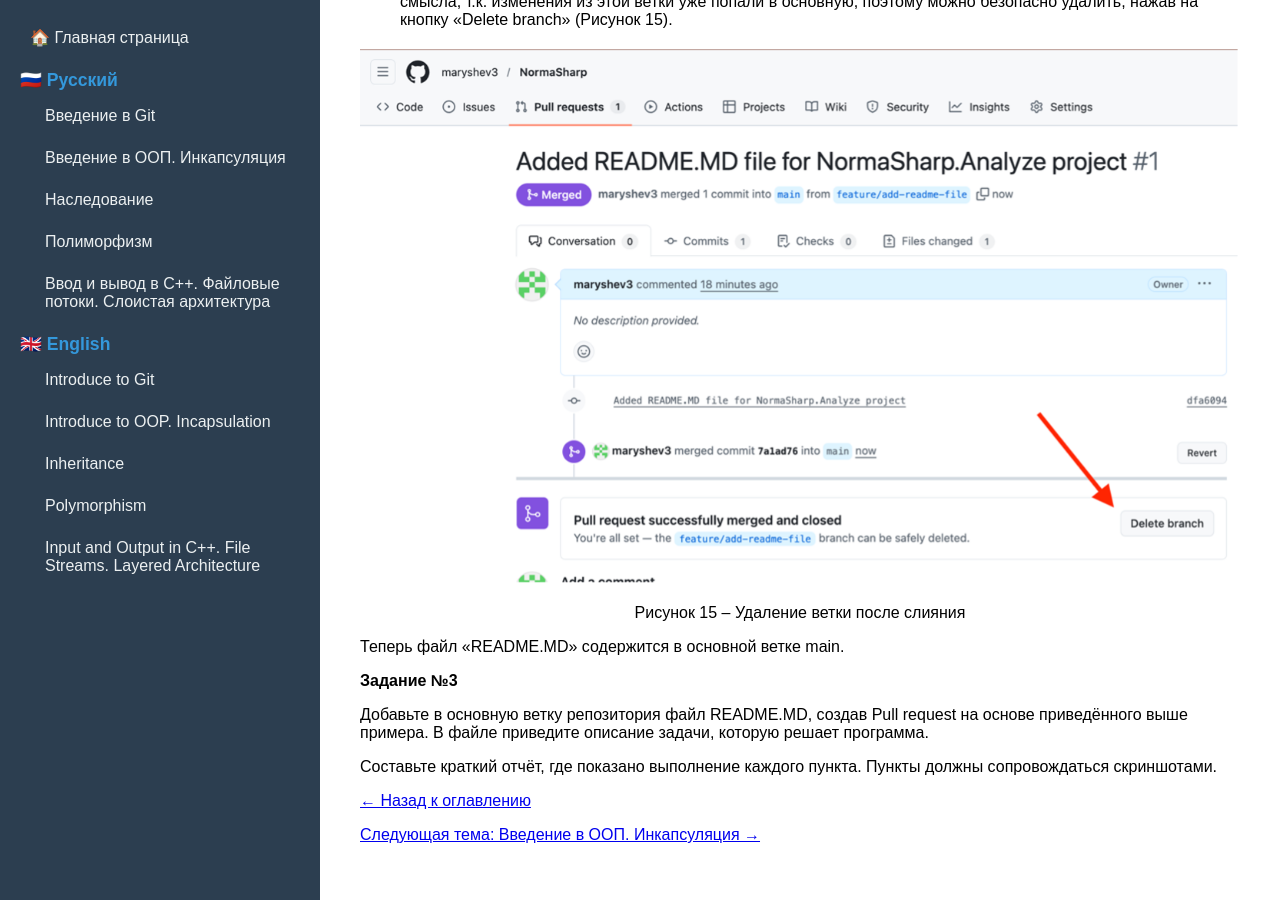
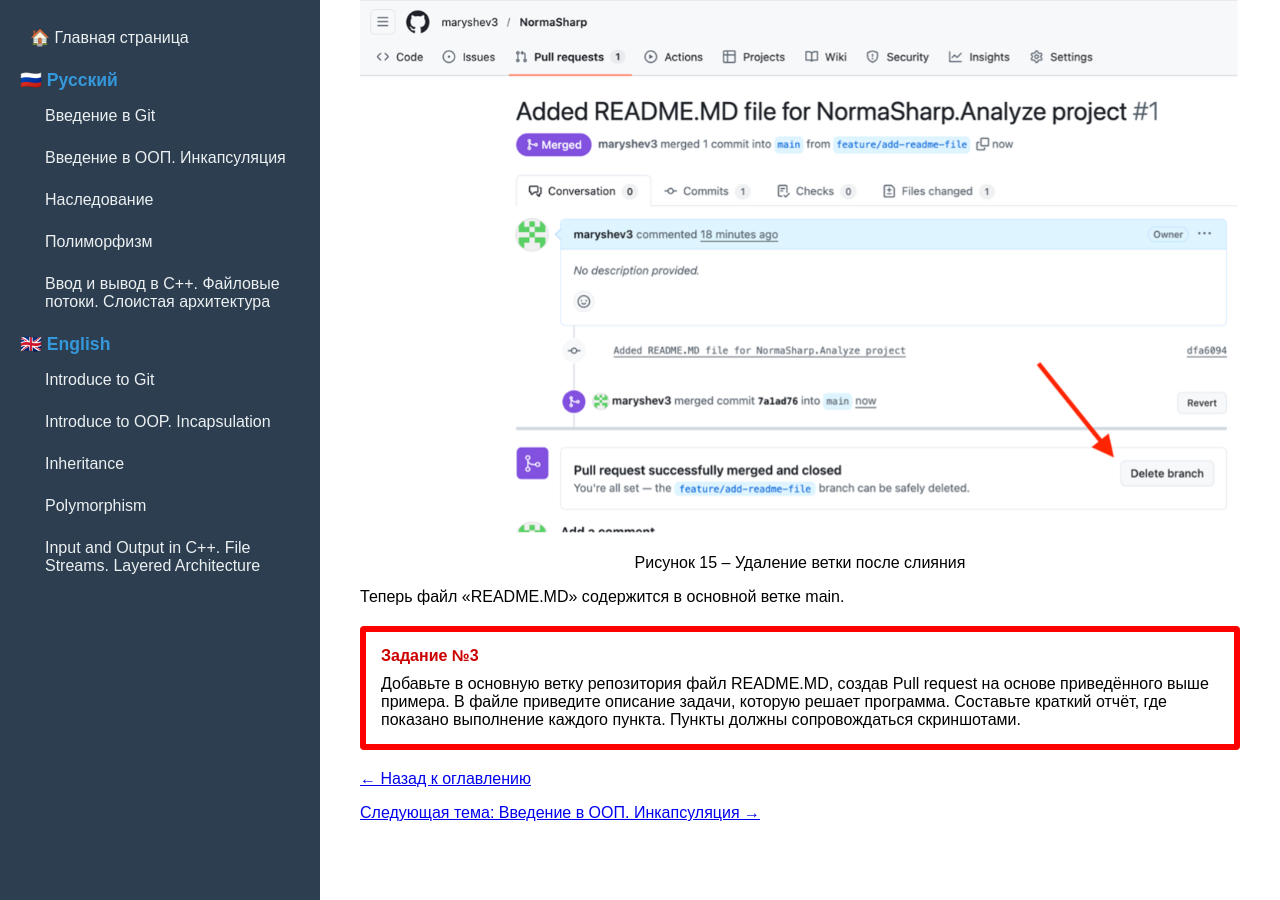
Before and after one commit to maryshev3/object-oriented-programming, a Jekyll site: the page built from ru/git-intro.md, in a window 1280 px wide and 900 px high, scrolled down 10058 px. Built offline with Jekyll 4.4.1, drawn with Linux system fonts in a browser that asks for light colours; some of the changed text lies outside the part shown.

Commit message:
tasks wraped

```diff
--- a/ru/git-intro.md
+++ b/ru/git-intro.md
@@ -72,9 +72,9 @@ Git - система контроля версий, которую исполь
 <p style="text-align: center;">Рисунок 1 – Создание нового репозитория</p>
 
 - В открывшемся меню:
-- ввести название репозитория и его краткое описание;
-- НЕ выбирать шаблоны Readme, .gitignore, license файлов;
-- нажать на подтверждение создания;
+    - ввести название репозитория и его краткое описание;
+    - НЕ выбирать шаблоны Readme, .gitignore, license файлов;
+    - нажать на подтверждение создания;
 
 После создания репозитория, пользователя перебрасывает на его страницу. Сейчас в репозитории не хранится ни одного файла.
 
@@ -93,7 +93,15 @@ Git - система контроля версий, которую исполь
 
 После выполнения данных действий, в репозитории появится решение из локальной директории.
 
-<div class="joplin-table-wrapper"><table><tbody><tr><th><p><strong>Задание №2</strong></p><ol><li>Выберите на сайте LeetCode (<a href="https://leetcode.com/problemset/">https://leetcode.com/problemset/</a>) любую задачу и оформите её решение в виде отдельного C++ решения;</li><li>Залейте оформленное решение в репозиторий GitHub.</li></ol><p>Составьте краткий отчёт, где показано выполнение каждого пункта. Пункты должны сопровождаться скриншотами.</p></th></tr></tbody></table></div>
+<div class="task-box">
+  <strong>Задание №2</strong>
+
+  Выберите на сайте LeetCode (<a href="https://leetcode.com/problemset/">https://leetcode.com/problemset/</a>) любую задачу и оформите её решение в виде отдельного C++ решения.
+
+  Залейте оформленное решение в репозиторий GitHub.
+
+  Составьте краткий отчёт, где показано выполнение каждого пункта. Пункты должны сопровождаться скриншотами.
+</div>
 
 ## GitFlow
 
@@ -214,11 +222,13 @@ WARNING: Class is not implemented now
 
 Теперь файл «README.MD» содержится в основной ветке main.
 
-**Задание №3**
+<div class="task-box">
+  <strong>Задание №3</strong>
 
-Добавьте в основную ветку репозитория файл README.MD, создав Pull request на основе приведённого выше примера. В файле приведите описание задачи, которую решает программа.
+  Добавьте в основную ветку репозитория файл README.MD, создав Pull request на основе приведённого выше примера. В файле приведите описание задачи, которую решает программа.
 
-Составьте краткий отчёт, где показано выполнение каждого пункта. Пункты должны сопровождаться скриншотами.
+  Составьте краткий отчёт, где показано выполнение каждого пункта. Пункты должны сопровождаться скриншотами.
+</div>
 
 [← Назад к оглавлению](/)
 
```
